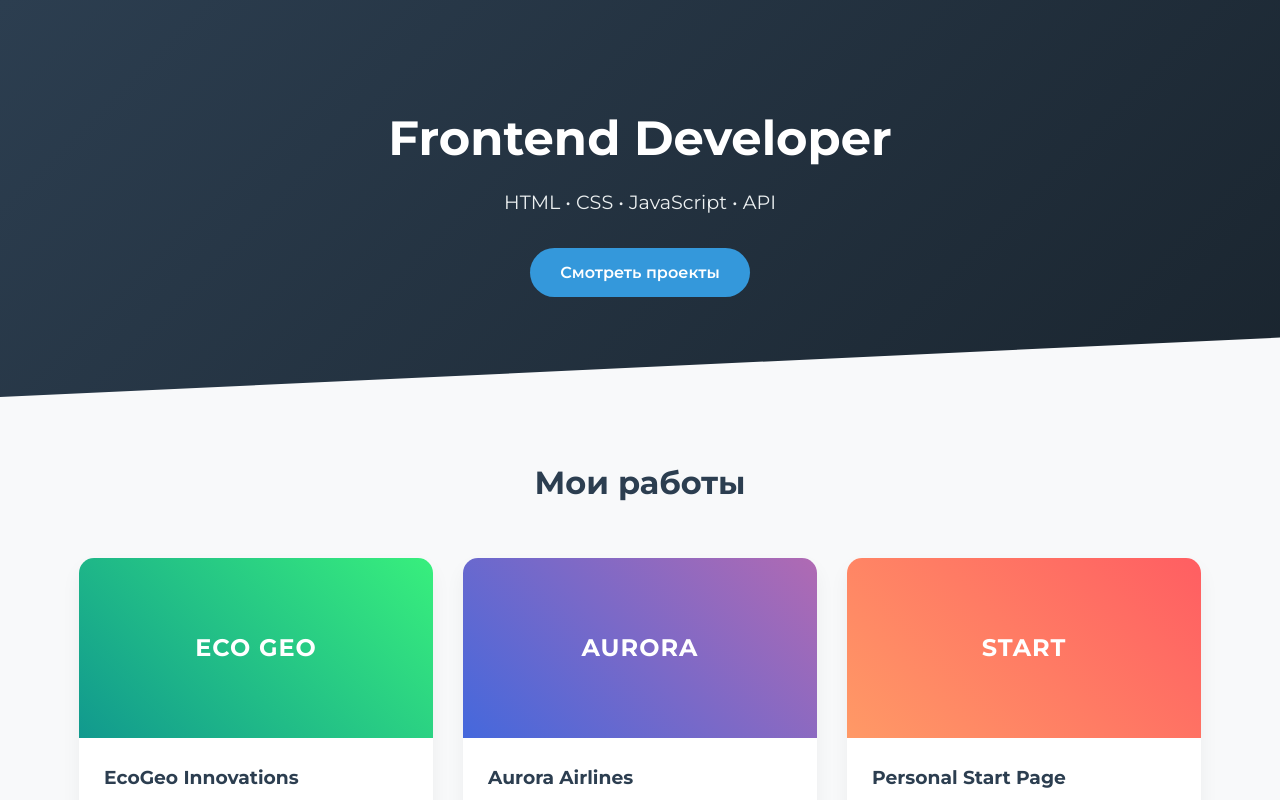
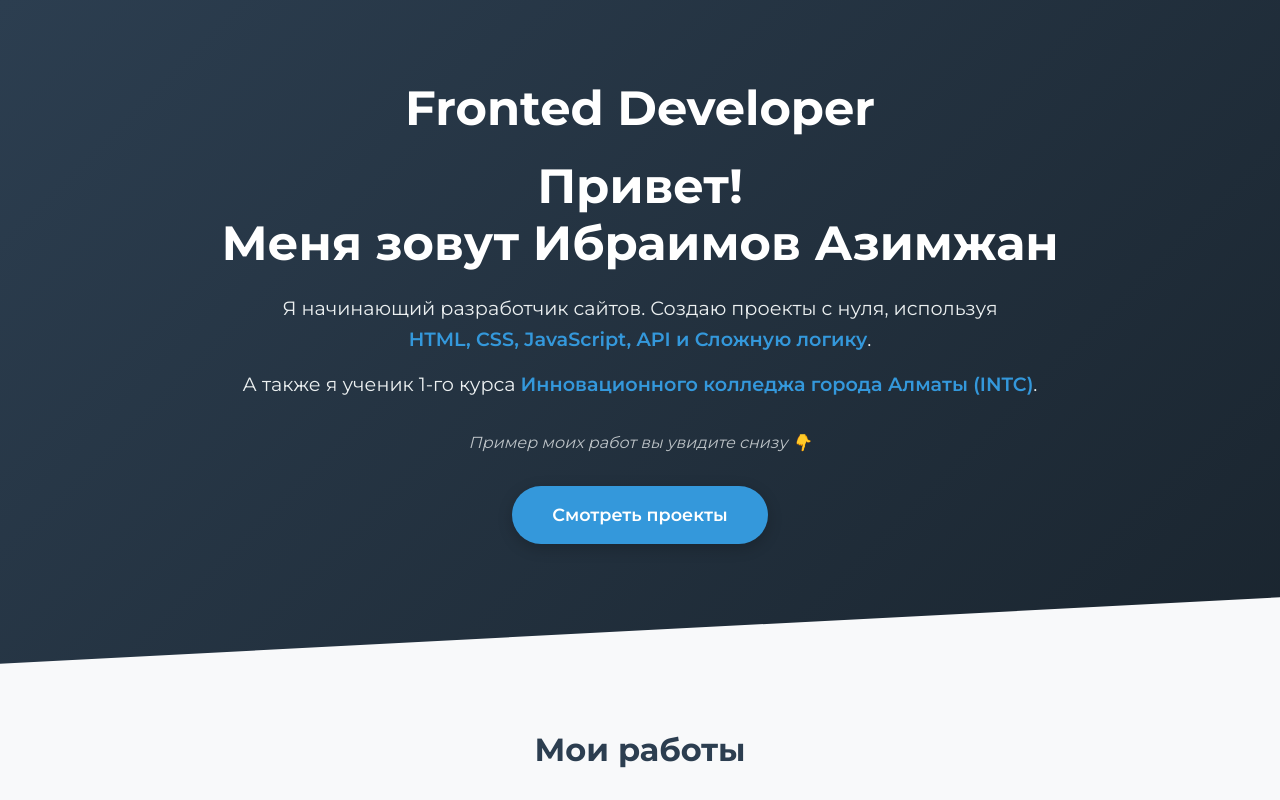
Before and after one commit to Azimzhan-cmd/PORTFOLIO, a plain HTML site: page index.html in a window 1280 px wide. Shown: the top 800 px of the page. Drawn offline with Linux system fonts and the light colour scheme.

Commit message:
Update index.html

```diff
--- a/index.html
+++ b/index.html
@@ -3,7 +3,7 @@
 <head>
     <meta charset="UTF-8">
     <meta name="viewport" content="width=device-width, initial-scale=1.0">
-    <title>Портфолио | Frontend Developer</title>
+    <title>Портфолио | Ибраимов Азимжан</title>
     <link href="https://fonts.googleapis.com/css2?family=Montserrat:wght@400;600;700&display=swap" rel="stylesheet">
 
     <style>
@@ -39,42 +39,64 @@
             padding: 0 15px;
         }
 
-        /* Шапка (Hero Section) */
+        /* --- ОБНОВЛЕННАЯ ШАПКА (HERO SECTION) --- */
         header {
             background: linear-gradient(135deg, var(--primary), #1a252f);
             color: white;
-            padding: 100px 0;
+            padding: 80px 0 120px; /* Немного увеличили отступы */
             text-align: center;
-            clip-path: polygon(0 0, 100% 0, 100% 85%, 0 100%);
+            clip-path: polygon(0 0, 100% 0, 100% 90%, 0 100%);
         }
 
         header h1 {
             font-size: 3rem;
-            margin-bottom: 10px;
+            margin-bottom: 20px;
             font-weight: 700;
+            line-height: 1.2;
         }
 
-        header p {
+        /* Стиль для текста биографии */
+        header .bio {
             font-size: 1.2rem;
             color: #ecf0f1;
+            margin-bottom: 15px;
+            max-width: 800px; /* Ограничиваем ширину текста для читаемости */
+            margin-left: auto;
+            margin-right: auto;
+        }
+
+        /* Выделение навыков жирным */
+        header .bio strong {
+            color: var(--accent);
+            font-weight: 600;
+        }
+
+        /* Текст-подсказка снизу */
+        header .hint {
+            font-size: 1rem;
+            color: #bdc3c7;
+            margin-top: 30px;
             margin-bottom: 30px;
+            font-style: italic;
         }
 
         .btn {
             display: inline-block;
             background-color: var(--accent);
             color: white;
-            padding: 12px 30px;
+            padding: 15px 40px;
             text-decoration: none;
             border-radius: 30px;
             font-weight: 600;
+            font-size: 1.1rem;
             transition: transform 0.3s, background 0.3s;
+            box-shadow: 0 4px 15px rgba(0,0,0,0.2);
         }
 
         .btn:hover {
             transform: translateY(-3px);
             background-color: #2980b9;
-            box-shadow: 0 5px 15px rgba(52, 152, 219, 0.4);
+            box-shadow: 0 5px 20px rgba(52, 152, 219, 0.5);
         }
 
         /* Секция проектов */
@@ -127,7 +149,7 @@
         .bg-geo { background: linear-gradient(45deg, #11998e, #38ef7d); }
         .bg-aurora { background: linear-gradient(45deg, #4568dc, #b06ab3); }
         .bg-first { background: linear-gradient(45deg, #ff9966, #ff5e62); }
-        .bg-js { background: linear-gradient(45deg, #f7971e, #ffd200); } /* Желтый для JS */
+        .bg-js { background: linear-gradient(45deg, #f7971e, #ffd200); }
 
         .card-content {
             padding: 25px;
@@ -199,7 +221,8 @@
 
         /* Адаптив */
         @media (max-width: 768px) {
-            header h1 { font-size: 2.2rem; }
+            header h1 { font-size: 2rem; }
+            header .bio { font-size: 1rem; padding: 0 10px; }
             .project-card { margin-bottom: 20px; }
         }
     </style>
@@ -208,8 +231,20 @@
 
     <header>
         <div class="container">
-            <h1>Frontend Developer</h1>
-            <p>HTML • CSS • JavaScript • API</p>
+            <h1>Fronted Developer</h1>
+            <h1>Привет! <br>Меня зовут Ибраимов Азимжан</h1>
+
+            <p class="bio">
+                Я начинающий разработчик сайтов. Создаю проекты с нуля, используя <br>
+                <strong>HTML, CSS, JavaScript, API и Сложную логику</strong>.
+            </p>
+
+            <p class="bio">
+                А также я ученик 1-го курса <strong>Инновационного колледжа города Алматы (INTC)</strong>.
+            </p>
+
+            <p class="hint">Пример моих работ вы увидите снизу 👇</p>
+
             <a href="#projects" class="btn">Смотреть проекты</a>
         </div>
     </header>
@@ -307,7 +342,7 @@
                             Интерактивный список задач. Реализована логика добавления/удаления элементов и сохранение данных в браузере.
                         </p>
                         <div class="card-links">
-                        <a href="https://to-do-list-k3xz.onrender.com" target="_blank">TO DO LIST</a>
+                            <a href="https://to-do-list-k3xz.onrender.com" target="_blank">TO DO LIST</a>
                             <a href="#" class="disabled">Код</a>
                         </div>
                     </div>
@@ -319,7 +354,7 @@
 
     <footer>
         <div class="container">
-            <p id="copyright">© 2026 Мое Портфолио</p>
+            <p id="copyright">© 2026 Ибраимов Азимжан</p>
             <p>Свяжитесь со мной: <a href="mailto:email@example.com">email@example.com</a></p>
         </div>
     </footer>
@@ -340,7 +375,7 @@
         // 2. Автоматическое обновление года в футере
         const yearSpan = document.getElementById('copyright');
         const currentYear = new Date().getFullYear();
-        yearSpan.innerHTML = `© ${currentYear} Мое Портфолио. Все права защищены.`;
+        yearSpan.innerHTML = `© ${currentYear} Ибраимов Азимжан. Все права защищены.`;
 
         // 3. Приветствие в консоли (для рекрутеров)
         console.log("%cПривет! Рад видеть тебя в консоли.", "color: #3498db; font-size: 16px; font-weight: bold;");
```
